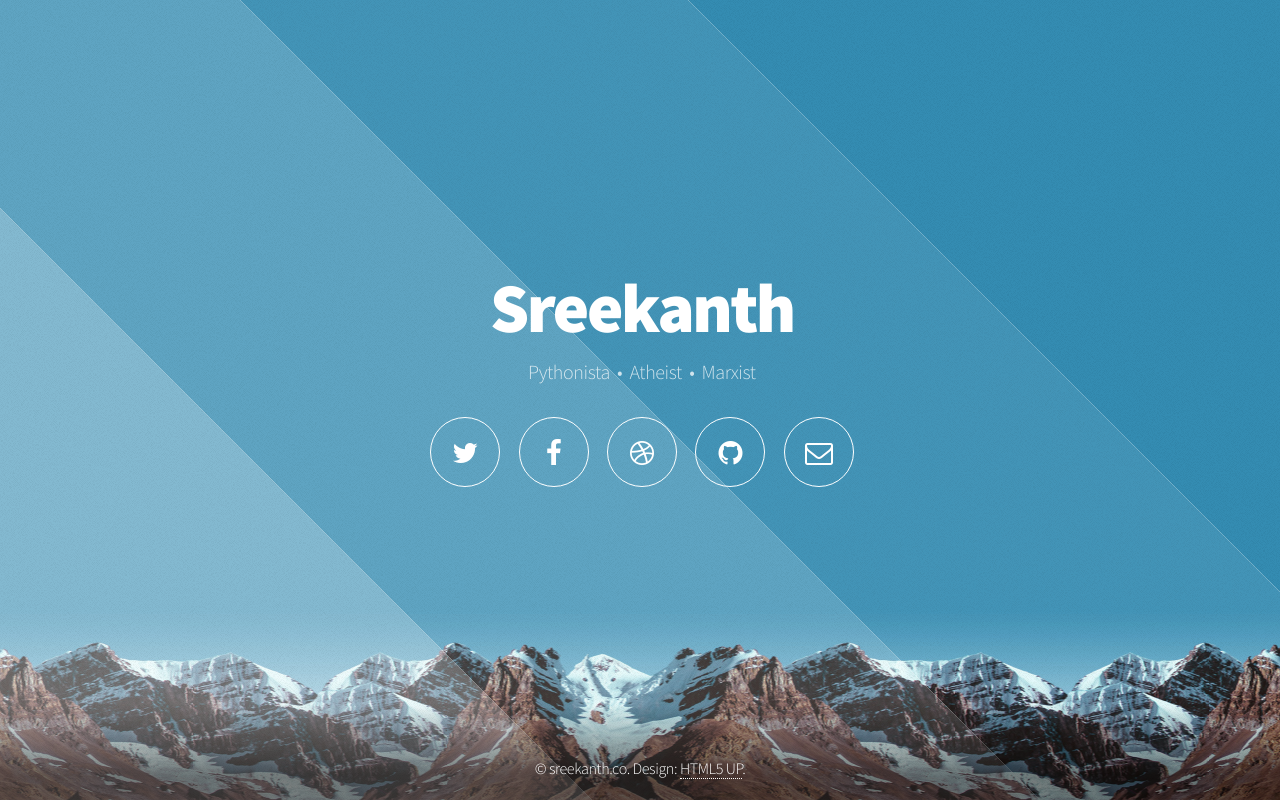
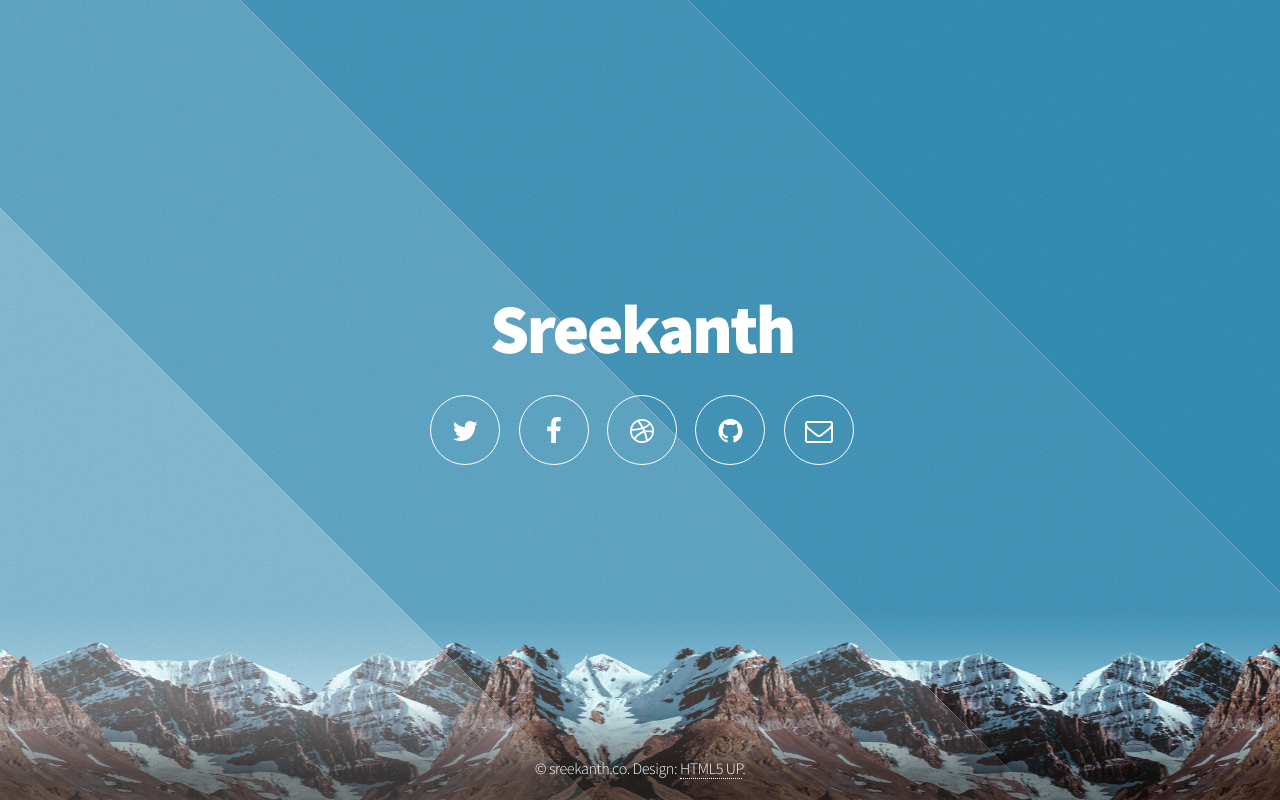
Before and after one commit to sreeekanthp/sreekanth.co, a plain HTML site: page index.html in a window 1280 px wide. Drawn offline with Linux system fonts and the light colour scheme.

Commit message:
Update index.html

```diff
--- a/index.html
+++ b/index.html
@@ -23,7 +23,7 @@
 				<!-- Header -->
 					<header id="header">
 						<h1>Sreekanth</h1>
-						<p>Pythonista &nbsp;&bull;&nbsp; Atheist &nbsp;&bull;&nbsp; Marxist</p>
+						<!--<p>Pythonista &nbsp;&bull;&nbsp; Atheist &nbsp;&bull;&nbsp; Marxist</p>-->
 						<nav>
 							<ul>
 								<li><a href="#" class="icon fa-twitter"><span class="label">Twitter</span></a></li>
```
